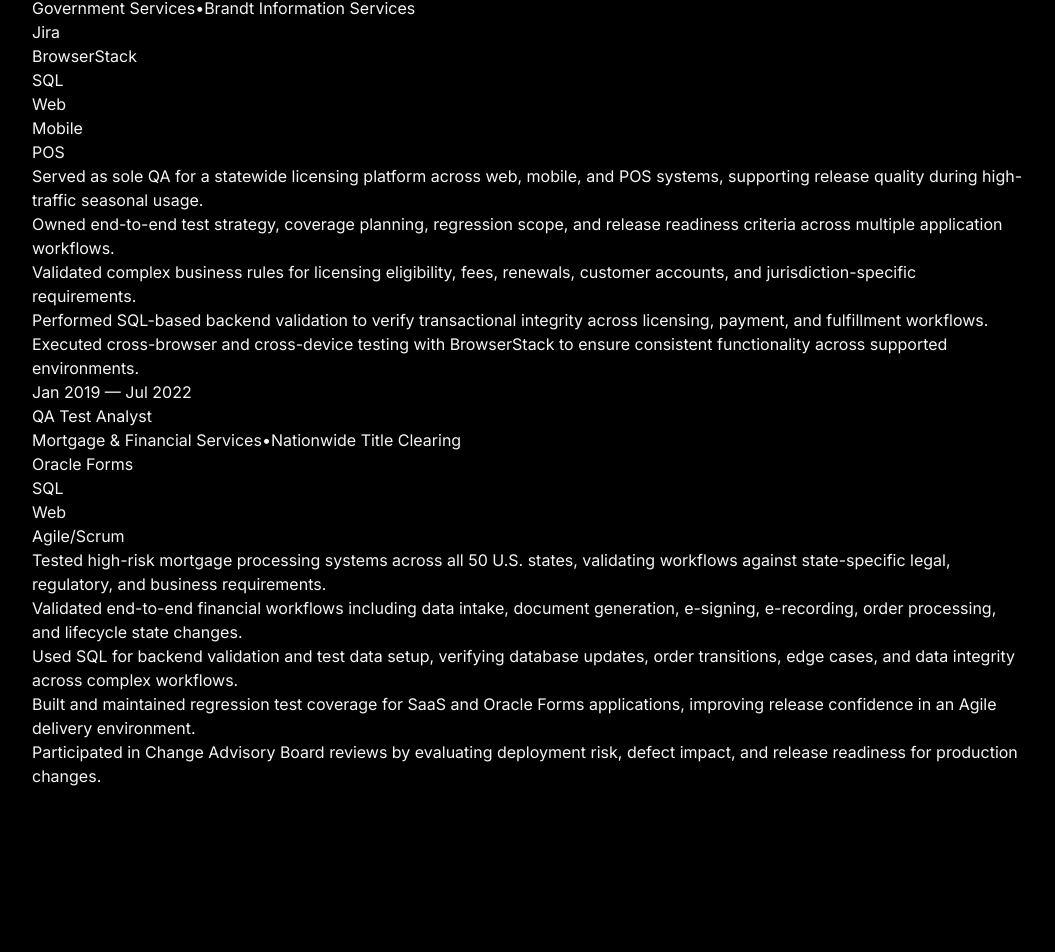
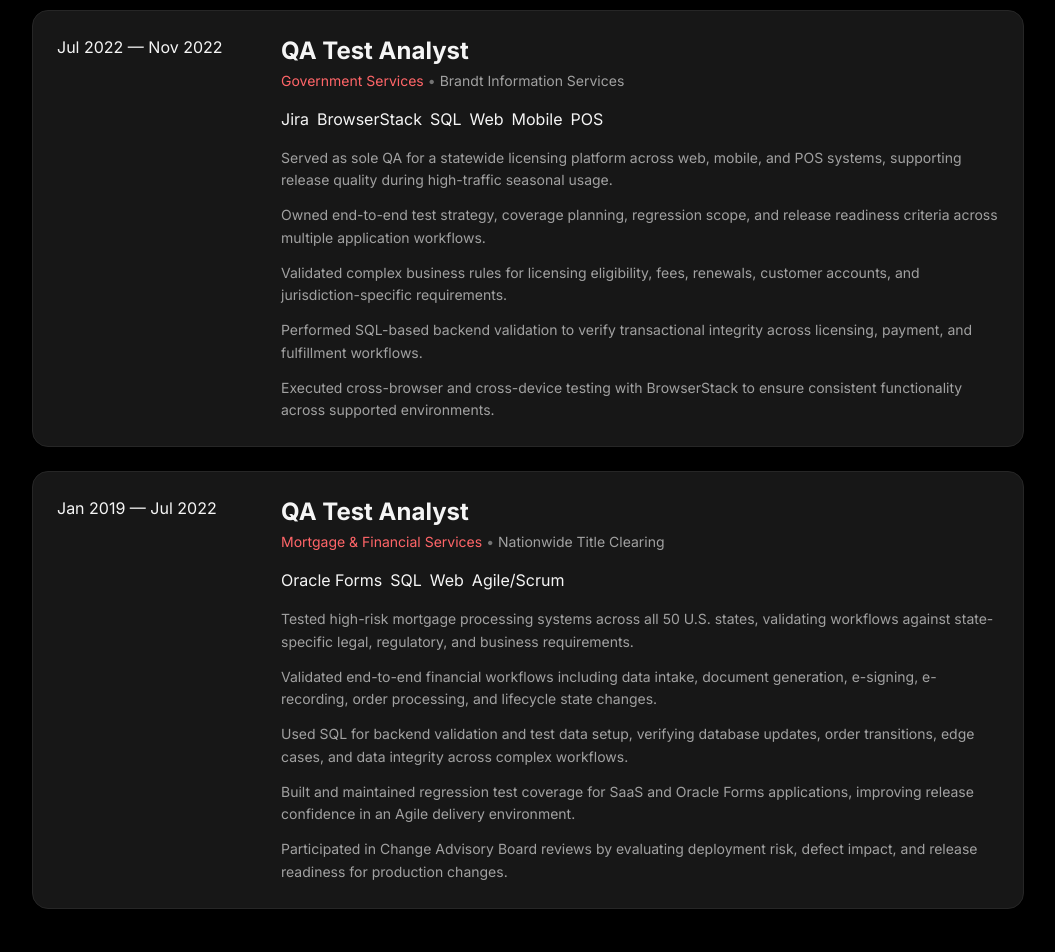
Before and after one commit to Stevenb32/portfolio-site-stevenBorkowskiDev, a React (Vite) app in the folder site/v2-react-tailwind/: page / in a window 1280 px wide. Shown: the part 2067-3019 px from the top of the page, without its empty margins (112-1167 px from the left). Built offline with nearby package versions, Linux system fonts and the light colour scheme.

Commit message:
updated experience and card

```diff
--- a/site/v2-react-tailwind/src/components/Card.jsx
+++ b/site/v2-react-tailwind/src/components/Card.jsx
@@ -1,7 +1,19 @@
 function Card({ children, className = "", as = "article", ...props }) {
   const Tag = as;
 
-  return <Tag className={`${className} card`} {...props}>{children}</Tag>;
+  return (
+    <Tag
+      className={`
+        rounded-2xl border border-neutral-800 p-6
+        transition duration-300 ease-out
+        hover:-translate-y-1 hover:border-red-500
+        focus-within:-translate-y-1 focus-within:border-red-500
+        ${className}`}
+      {...props}
+    >
+      {children}
+    </Tag>
+  );
 }
 
 export default Card;
--- a/site/v2-react-tailwind/src/components/Footer.jsx
+++ b/site/v2-react-tailwind/src/components/Footer.jsx
@@ -6,7 +6,7 @@ import { footerLinks } from "../data/navigation";
 
 function Footer() {
   return (
-    <footer className="page__footer footer">
+    <footer className="page__footer footer bg-neutral-900">
       <Container>
         <div className="footer__inner">
           <div className="footer__brand">
--- a/site/v2-react-tailwind/src/sections/About.jsx
+++ b/site/v2-react-tailwind/src/sections/About.jsx
@@ -4,7 +4,7 @@ import { certificationItems } from "../data/certifications";
 
 function About() {
   return (
-    <PageSection id="about" className="" ariaLabelledBy="about-heading" variant="gray">
+    <PageSection id="about" ariaLabelledBy="about-heading" variant="gray">
       <div className="flex flex-col gap-8">
         <div className="flex flex-col gap-4">
           <h2 id="about-heading" className="text-5xl  font-bold">
--- a/site/v2-react-tailwind/src/sections/Contact.jsx
+++ b/site/v2-react-tailwind/src/sections/Contact.jsx
@@ -8,7 +8,7 @@ function Contact() {
   return (
     <PageSection id="contact" className="section-contact" ariaLabelledBy="contact-heading">
       <div className="contact">
-        <Card as="div" className="contact__panel">
+        <Card as="div" className="contact__panel bg-neutral-900">
           <div className="contact__header">
             <h2 id="contact-heading" className="contact__title">
               Let’s Connect
--- a/site/v2-react-tailwind/src/sections/Experience.jsx
+++ b/site/v2-react-tailwind/src/sections/Experience.jsx
@@ -5,35 +5,39 @@ import { experienceItems } from "../data/experience";
 
 function Experience() {
   return (
-    <PageSection id="experience" className="section-experience" ariaLabelledBy="experience-heading">
-      <div className="experience">
-        <div className="experience__header">
-          <h2 className="experience__title" id="experience-heading">
+    <PageSection id="experience" ariaLabelledBy="experience-heading">
+      <div className="flex flex-col gap-8">
+        <div>
+          <h2 id="experience-heading" className="text-center text-5xl font-bold">
             My Experience
           </h2>
         </div>
 
-        <div className="experience__list">
+        <div className="flex flex-col gap-6">
           {experienceItems.map((experience) => (
-            <Card key={experience.id} as="article" className="experience__item">
-              <div className="experience__aside">
+            <Card
+              key={experience.id}
+              as="article"
+              className="grid gap-6 md:grid-cols-[12rem_1fr] md:gap-8 bg-neutral-900"
+            >
+              <div className="whitespace-nowrap">
                 <Chip as="p" variant="date">
                   {experience.date}
                 </Chip>
               </div>
 
-              <div className="experience__body">
-                <div className="experience__body-header">
-                  <h3 className="experience__role">{experience.role}</h3>
+              <div className="flex flex-col gap-4">
+                <div className="flex flex-col gap-1">
+                  <h3 className="text-2xl font-bold text-neutral-100">{experience.role}</h3>
 
-                  <p className="experience__meta">
-                    <span className="experience__industry">{experience.industry}</span>
-                    <span className="experience__meta-sep">•</span>
-                    <span className="experience__company">{experience.company}</span>
+                  <p className="flex flex-wrap items-center gap-1 text-sm">
+                    <span className="text-red-400">{experience.industry}</span>
+                    <span className="text-neutral-500">•</span>
+                    <span className="text-neutral-400">{experience.company}</span>
                   </p>
                 </div>
 
-                <ul className="experience__tech">
+                <ul className="flex flex-wrap gap-2">
                   {experience.tech.map((tech) => (
                     <Chip key={tech} as="li" variant="tech">
                       {tech}
@@ -41,7 +45,7 @@ function Experience() {
                   ))}
                 </ul>
 
-                <ul className="experience__points">
+                <ul className="flex flex-col gap-3 text-sm leading-relaxed text-neutral-400">
                   {experience.points.map((point) => (
                     <li key={point} className="experience__point">
                       {point}
--- a/site/v2-react-tailwind/src/sections/Projects.jsx
+++ b/site/v2-react-tailwind/src/sections/Projects.jsx
@@ -7,17 +7,17 @@ import { projectItems } from "../data/projects";
 
 function Projects() {
   return (
-    <PageSection id="projects" className="section-projects" ariaLabelledBy="projects-heading">
-      <div className="projects">
-        <div className="projects__header">
-          <h2 className="projects__title" id="projects-heading">
+    <PageSection id="projects" ariaLabelledBy="projects-heading" variant="gray">
+      <div className="flex flex-col gap-8">
+        <div>
+          <h2 id="projects-heading" className="text-center text-5xl font-bold">
             Projects
           </h2>
         </div>
 
         <div className="projects__grid">
           {projectItems.map((project) => (
-            <Card key={project.id} as="article" className="projects__card">
+            <Card key={project.id} as="article" className="projects__card bg-black">
               <p className="projects__meta">{project.categories.join(" · ")}</p>
 
               <Divider />
--- a/site/v2-react-tailwind/src/styles/_components.css
+++ b/site/v2-react-tailwind/src/styles/_components.css
@@ -26,18 +26,18 @@
   transform: translateY(var(--space-8));
 } */
 
-.card {
+/* .card {
   outline: 1px solid transparent;
   outline-offset: 0;
 
   transition: transform var(--duration-normal) var(--ease-smooth), outline-color var(--duration-normal) var(--ease-smooth);
-}
+} */
 
-.card:hover,
+/* .card:hover,
 .card:focus-within {
   outline-color: var(--color-primary);
   transform: translateY(-4px);
-}
+} */
 
 .chip {
   display: inline-flex;
@@ -136,7 +136,7 @@
   color: var(--color-text-muted);
 } */
 
-.about__group {
+/* .about__group {
   display: flex;
   flex-direction: column;
   gap: var(--space-16);
@@ -169,104 +169,104 @@
 .about__certification-item {
   font-size: var(--font-size-14);
   color: var(--color-text-muted);
-}
+} */
 
 /* Experience ----------------------------------------------------------- */
-.experience {
+/* .experience {
   display: flex;
   flex-direction: column;
   gap: var(--space-24);
-}
+} */
 
-.experience__title {
+/* .experience__title {
   text-align: center;
-}
+} */
 
-.experience__list {
+/* .experience__list {
   display: flex;
   flex-direction: column;
   gap: var(--space-24);
-}
+} */
 
-.experience__item {
+/* .experience__item {
   display: grid;
   grid-template-columns: 20rem 1fr;
   gap: var(--space-32);
 
-  /* background-color: var(--color-gray-9); */
+  background-color: var(--color-gray-9);
   outline: 1px solid var(--color-gray-8);
   border-radius: var(--radius-lg);
 
   padding: var(--space-24);
-}
+} */
 
-.experience__aside {
+/* .experience__aside {
   white-space: nowrap;
-}
+} */
 
-.experience__body {
+/* .experience__body {
   display: flex;
   flex-direction: column;
   gap: var(--space-12);
-}
+} */
 
-.experience__body-header {
+/* .experience__body-header {
   display: flex;
   flex-direction: column;
   gap: var(--space-2);
-}
+} */
 
-.experience__role {
+/* .experience__role {
   font-size: var(--font-size-24);
-}
+} */
 
-.experience__meta {
+/* .experience__meta {
   display: flex;
   flex-wrap: wrap;
   align-items: center;
   gap: var(--space-4);
 
   font-size: var(--font-size-12);
-}
+} */
 
-.experience__industry {
+/* .experience__industry {
   color: var(--color-primary-soft);
-}
+} */
 
-.experience__meta-sep,
+/* .experience__meta-sep,
 .experience__company {
   color: var(--color-text-muted);
-}
+} */
 
-.experience__tech {
+/* .experience__tech {
   display: flex;
   flex-wrap: wrap;
   gap: var(--space-8);
-}
+} */
 
-.experience__points {
+/* .experience__points {
   display: flex;
   flex-direction: column;
   gap: var(--space-12);
 
   color: var(--color-text-muted);
-}
+} */
 
-.experience__point {
+/* .experience__point {
   font-size: var(--font-size-14);
   line-height: 1.45;
-}
+} */
 
 /* Projects ----------------------------------------------------------- */
-.projects {
+/* .projects {
   display: flex;
   flex-direction: column;
   gap: var(--space-24);
-}
+} */
 
-.projects__title {
+/* .projects__title {
   text-align: center;
-}
+} */
 
 .projects__grid {
   display: grid;
```
